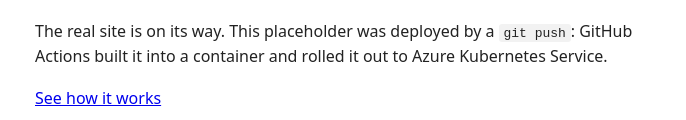
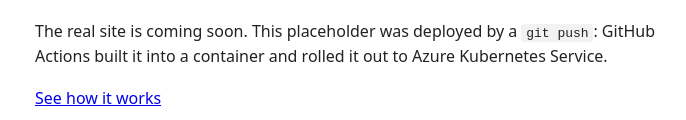
Before and after one commit to jbug187/arias-sh, a plain HTML site: page site/public/index.html in a window 1280 px wide. Shown: the part 174-294 px from the top of the page, without its empty margins (285-971 px from the left). Drawn offline with Linux system fonts and the light colour scheme.

Commit message:
Test: content change (#8)

```diff
--- a/site/public/index.html
+++ b/site/public/index.html
@@ -11,7 +11,7 @@
 </head>
 <body>
   <h1>John Arias</h1>
-  <p>The real site is on its way. This placeholder was deployed by a <code>git push</code>:
+  <p>The real site is coming soon. This placeholder was deployed by a <code>git push</code>:
      GitHub Actions built it into a container and rolled it out to Azure Kubernetes Service.</p>
   <p><a href="https://github.com/jbug187/arias-sh">See how it works</a></p>
 </body>
```
